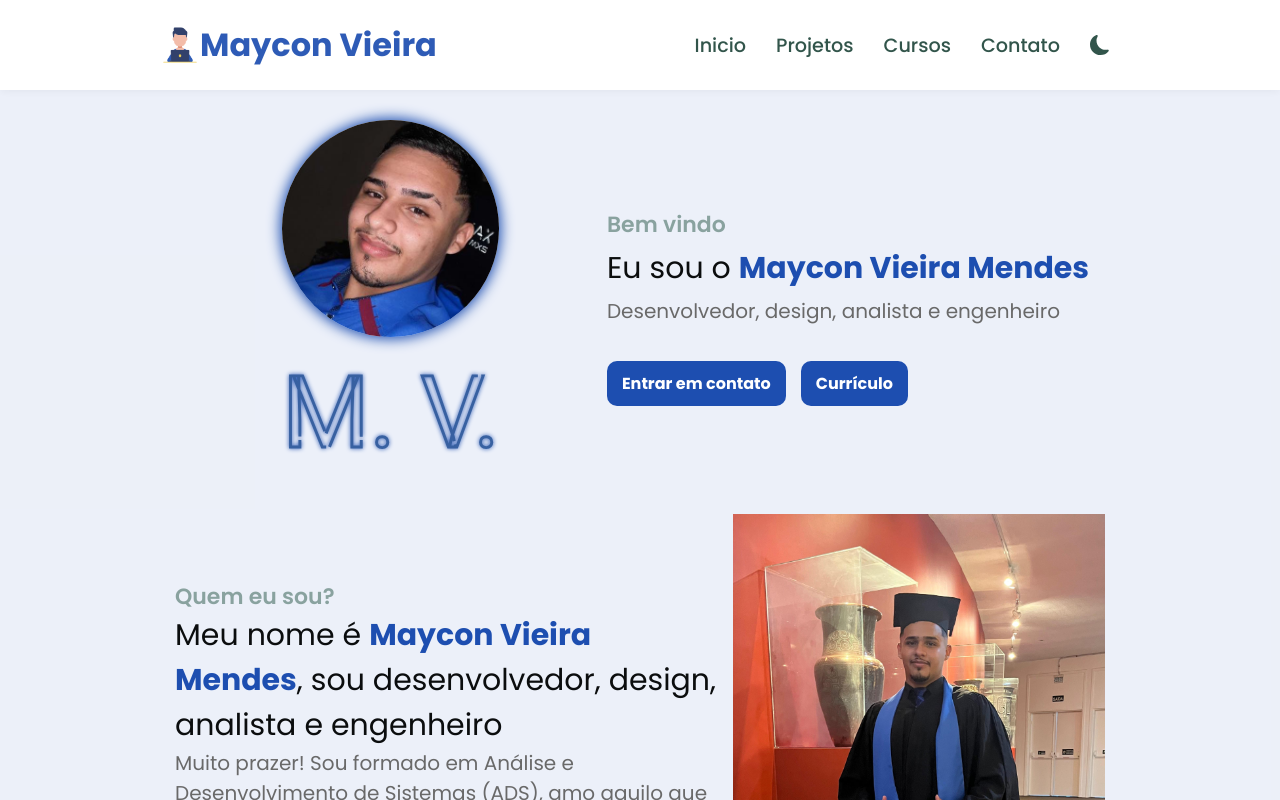
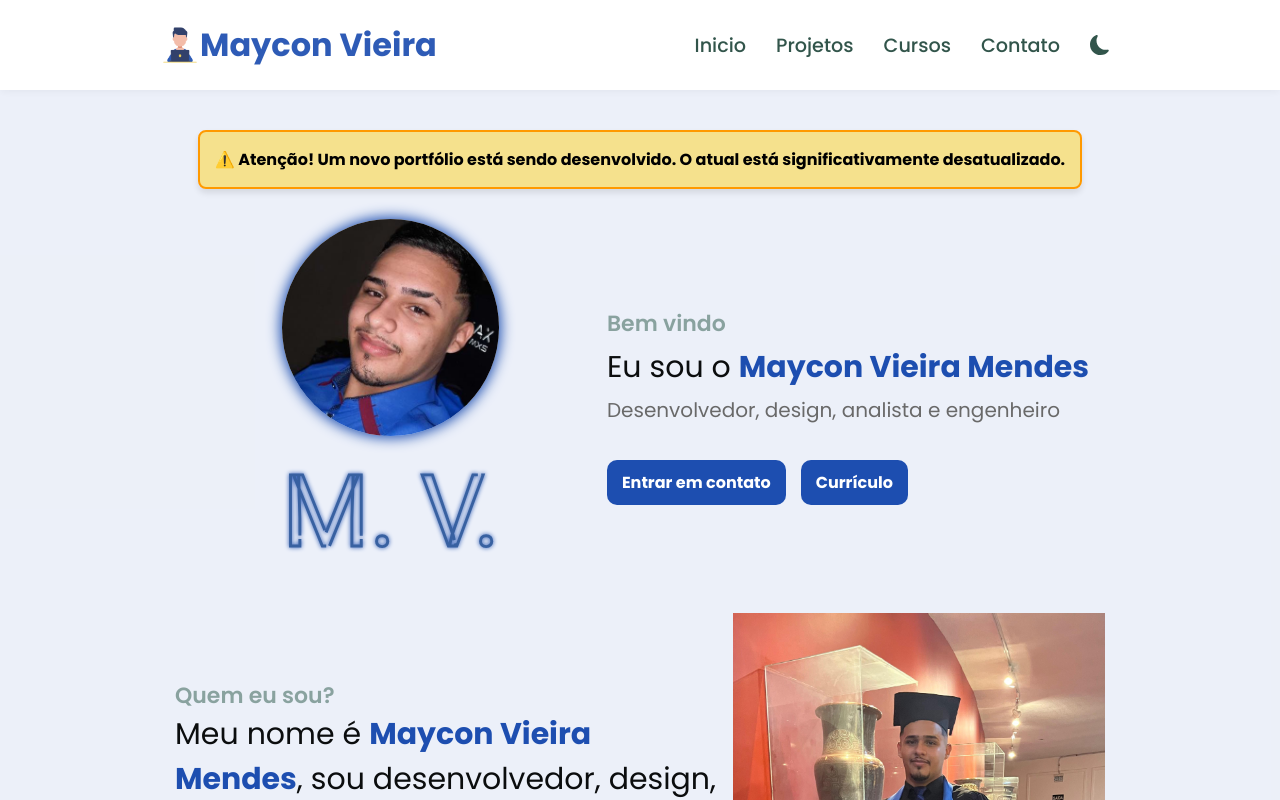
Before and after one commit to MayconVMendes/portfolio, a React (Vite) app: page / in a window 1280 px wide. Shown: the top 800 px of the page. Built offline with nearby package versions, Linux system fonts and the light colour scheme.

Commit message:
adding warning to new portifolio

```diff
--- a/src/pages/Home.jsx
+++ b/src/pages/Home.jsx
@@ -39,6 +39,10 @@ import MyCardExp from "../components/MyCardExp";
 function Home() {
   return (
     <div className="welcome">
+      <div class="aviso">
+        Atenção! Um novo portfólio está sendo desenvolvido. O atual está
+        significativamente desatualizado.
+      </div>
       <div className="myPerson">
         <div className="animation">
           <div className="myPhoto">
--- a/src/sass/base/_base.scss
+++ b/src/sass/base/_base.scss
@@ -2,6 +2,24 @@
 :root {
   --blue: #1d4eb0;
   --font-family: "Poppins", sans-serif;
+}
+
+.aviso {
+  background-color: #ffcc006f;
+  color: #000;
+  padding: 15px;
+  border-radius: 8px;
+  font-size: 16px;
+  font-weight: bold;
+  text-align: center;
+  border: 2px solid #ff9900;
+  max-width: 95%;
+  margin: 20px auto;
+  box-shadow: 0px 4px 6px rgba(0, 0, 0, 0.1);
+
+  &::before {
+    content: "⚠️ ";
+  }
 }
 
 [data-theme="light"] {
```
